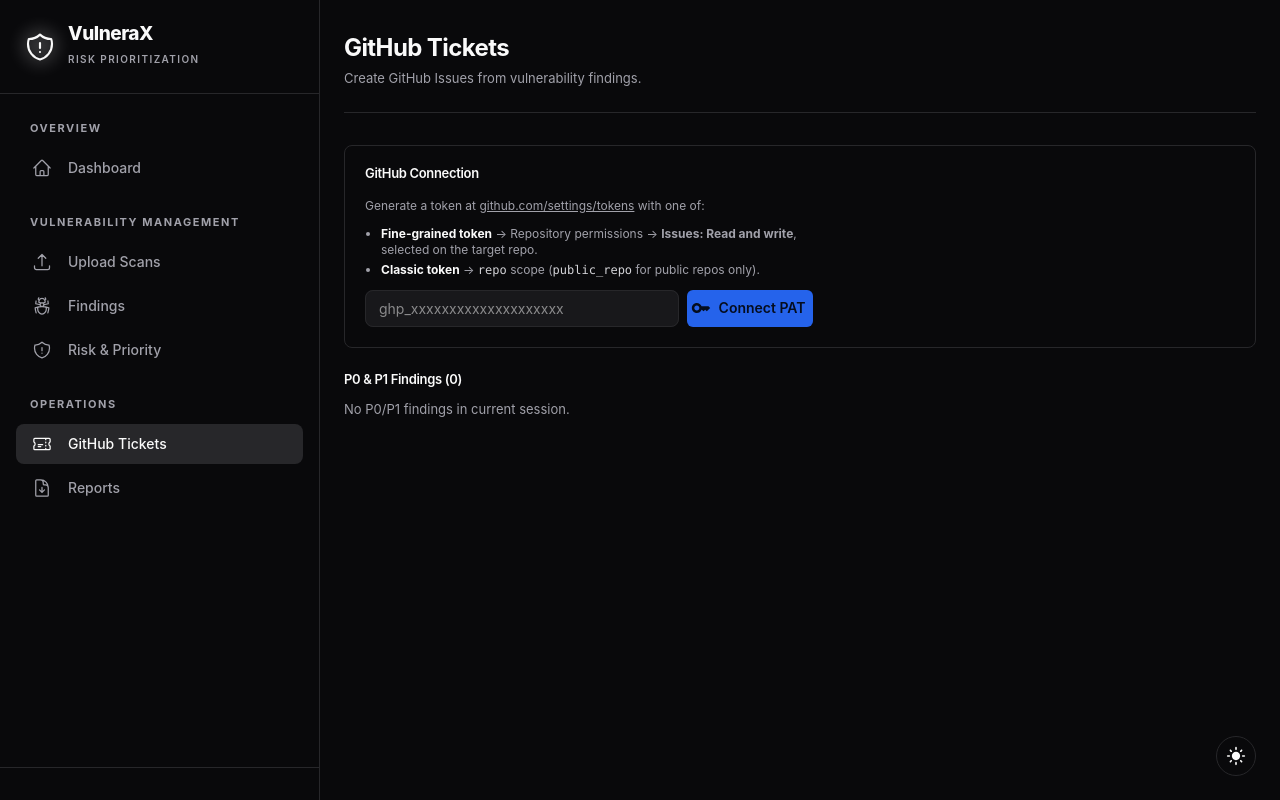
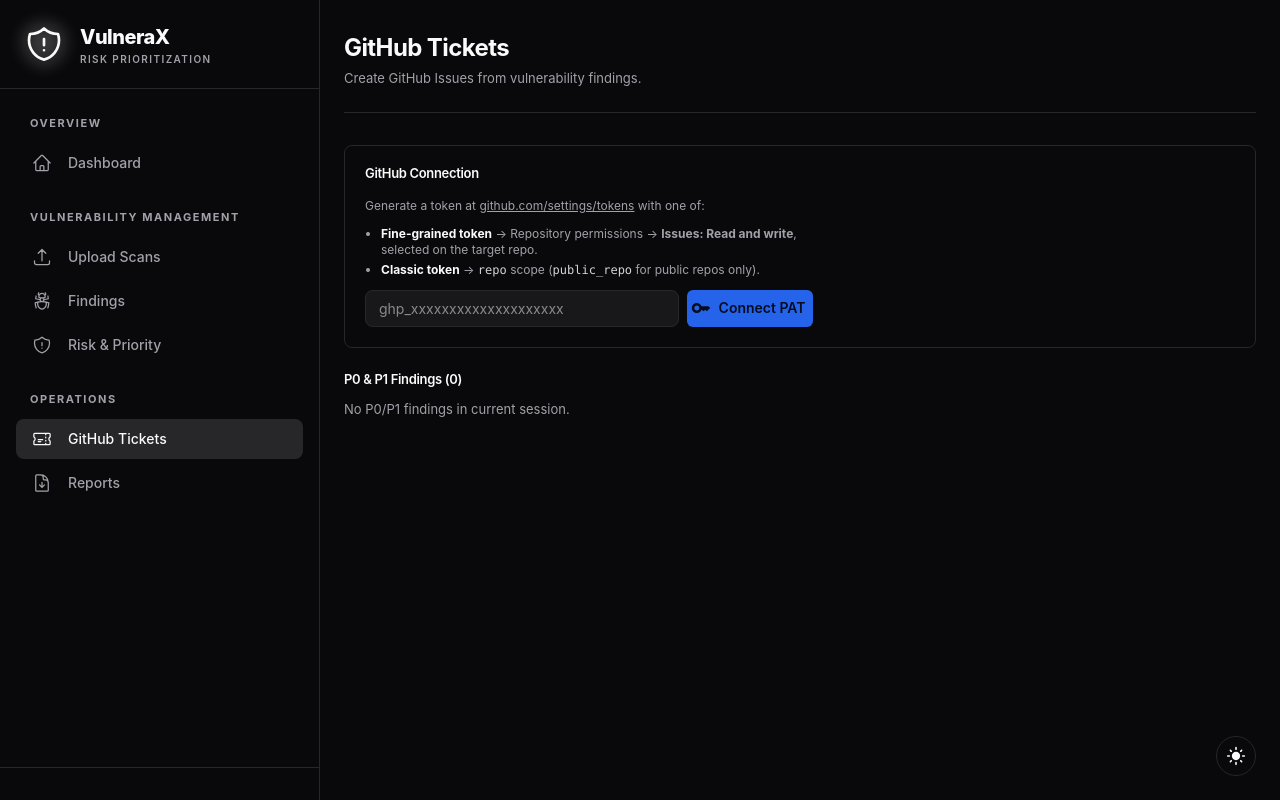
Before and after one commit to hemanthkumarb485/frontend, a React (Vite) app: page /tickets in a window 1280 px wide. Built offline with nearby package versions, Linux system fonts and the light colour scheme.

Commit message:
feat: implement global styling, favicon, and responsive dashboard layout with navigation

```diff
--- a/src/components/Layout.jsx
+++ b/src/components/Layout.jsx
@@ -71,22 +71,22 @@ export function Layout({ children }) {
       >
         {/* Logo Section */}
         <div className="px-6 py-6 border-b flex items-center justify-between gap-4" style={{ borderColor: sidebarBorder }}>
-          <Link to="/" className="flex items-center gap-3 hover:opacity-85 transition-opacity">
+          <Link to="/" className="flex items-center gap-4 hover:opacity-85 transition-opacity">
             <svg
               xmlns="http://www.w3.org/2000/svg"
               fill="none"
               viewBox="0 0 24 24"
               strokeWidth="1.6"
               stroke="var(--foreground)"
-              className="w-8 h-8 shrink-0 logo-glow-blink"
+              className="w-10 h-10 shrink-0 logo-glow-blink"
             >
               <path strokeLinecap="round" strokeLinejoin="round" d="M12 9v3.75m0-10.036A11.959 11.959 0 0 1 3.598 6 11.99 11.99 0 0 0 3 9.75c0 5.592 3.824 10.29 9 11.622 5.176-1.332 9-6.03 9-11.622 0-1.31-.21-2.57-.598-3.75h-.152c-3.196 0-6.1-1.25-8.25-3.286Zm0 13.036h.008v.008H12v-.008Z" />
             </svg>
-            <div>
-              <p className="font-extrabold text-[19px] tracking-tight leading-none" style={{ color: textPrimary }}>
+            <div className="flex flex-col justify-center">
+              <p className="font-extrabold text-[20px] tracking-tight leading-tight" style={{ color: textPrimary }}>
                 VulneraX
               </p>
-              <p className="text-[10px] mt-1.5 font-semibold uppercase tracking-[0.14em]" style={{ color: textSecondary }}>
+              <p className="text-[10px] mt-1 font-semibold uppercase tracking-[0.14em] leading-none" style={{ color: textSecondary }}>
                 Risk Prioritization
               </p>
             </div>
--- a/src/index.css
+++ b/src/index.css
@@ -67,6 +67,7 @@
 
   --glow-color: rgba(9, 9, 11, 0.15);
   --glow-color-solid: #18181b;
+  --logo-glow: transparent;
 }
 
 html.dark {
@@ -114,6 +115,7 @@ html.dark {
 
   --glow-color: rgba(255, 255, 255, 0.25);
   --glow-color-solid: #fafafa;
+  --logo-glow: #fafafa;
 }
 
 html {
@@ -267,11 +269,11 @@ html.dark .glow-box:hover {
 
 @keyframes logoGlowBlink {
   0%, 100% {
-    filter: drop-shadow(0 0 2px var(--glow-color));
+    filter: drop-shadow(0 0 2px var(--logo-glow));
     opacity: 0.8;
   }
   50% {
-    filter: drop-shadow(0 0 10px var(--glow-color-solid));
+    filter: drop-shadow(0 0 10px var(--logo-glow));
     opacity: 1;
   }
 }
```
Also changed, not shown: public/favicon.svg.
